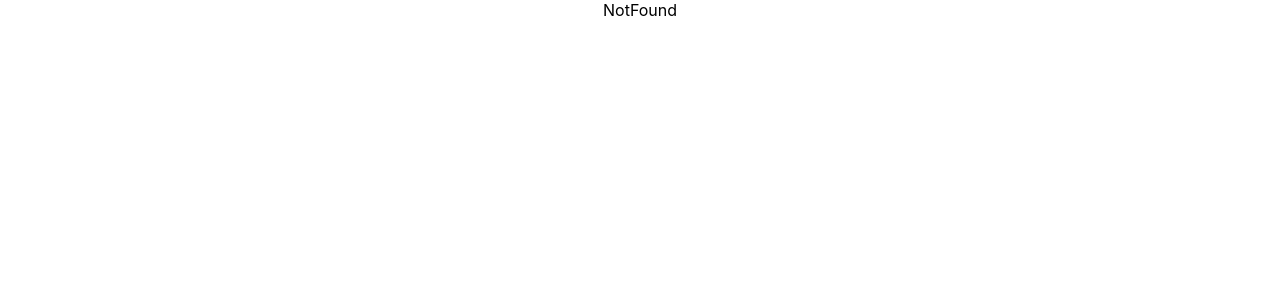
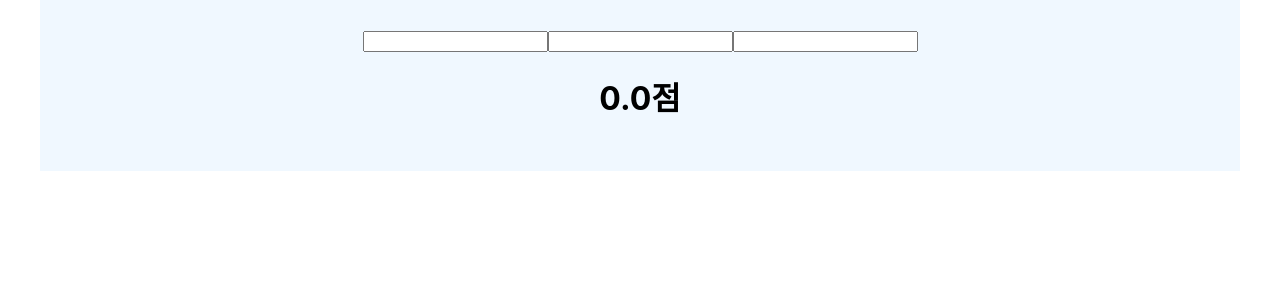
Before and after one commit to JIEUN24/react-sample-code, a React (Create React App) app: page /js in a window 1280 px wide. Shown: the top 300 px of the page. Built offline with nearby package versions, Linux system fonts and the light colour scheme; a web font is replaced by a local one.

Commit message:
javascript practice: toFixed()

```diff
--- a/src/navigations/BaseLayout.jsx
+++ b/src/navigations/BaseLayout.jsx
@@ -3,6 +3,7 @@ import { BrowserRouter, Routes, Route } from 'react-router-dom'
 import Main from '../pages/main'
 import Table from '../pages/table'
 import NotFound from '../pages/notFound'
+import Javascript from '../pages/javascript'
 import ScrollToTop from '../components/ScrollToTop'
 
 const BaseLayout = () => {
@@ -12,6 +13,7 @@ const BaseLayout = () => {
       <Routes>
         <Route path="/" exact element={<Main />} />
         <Route path="/table" exact element={<Table />} />
+        <Route path="/js" exact element={<Javascript />} />
         <Route path="*" exact element={<NotFound />} />
       </Routes>
     </BrowserRouter>
--- /dev/null
+++ b/src/pages/javascript/atoms/Average.jsx
@@ -0,0 +1,34 @@
+import React, { useState } from 'react'
+
+const Average = () => {
+  const list = [];
+  const [num1, setNum1] = useState(0)
+  const [num2, setNum2] = useState(0)
+  const [num3, setNum3] = useState(0)
+
+  // 평균 구하기
+  // const score = num1 + num2 + num3
+  list.push(num1)
+  list.push(num2)
+  list.push(num3)
+
+  const score = list?.map((item) => Number(item));
+  const result = score.reduce(function add(sum, currValue) {
+    return sum + currValue;
+  }, 0)
+  const average = (result / score.length).toFixed(1);
+
+
+  return (
+    <div style={{ padding: '30px 0px' }}>
+      <input type='number' onChange={(e) => setNum1(e.target.value)} />
+      <input type='number' onChange={(e) => setNum2(e.target.value)} />
+      <input type='number' onChange={(e) => setNum3(e.target.value)} />
+      <div>
+        <h1>{average}점</h1>
+      </div>
+    </div>
+  )
+}
+
+export default Average
--- /dev/null
+++ b/src/pages/javascript/index.jsx
@@ -0,0 +1,13 @@
+import React from 'react'
+import Layout from '../../components/layout/Layout'
+import Average from './atoms/Average'
+
+const Index = () => {
+  return (
+    <Layout>
+      <Average />
+    </Layout>
+  )
+}
+
+export default Index
```
